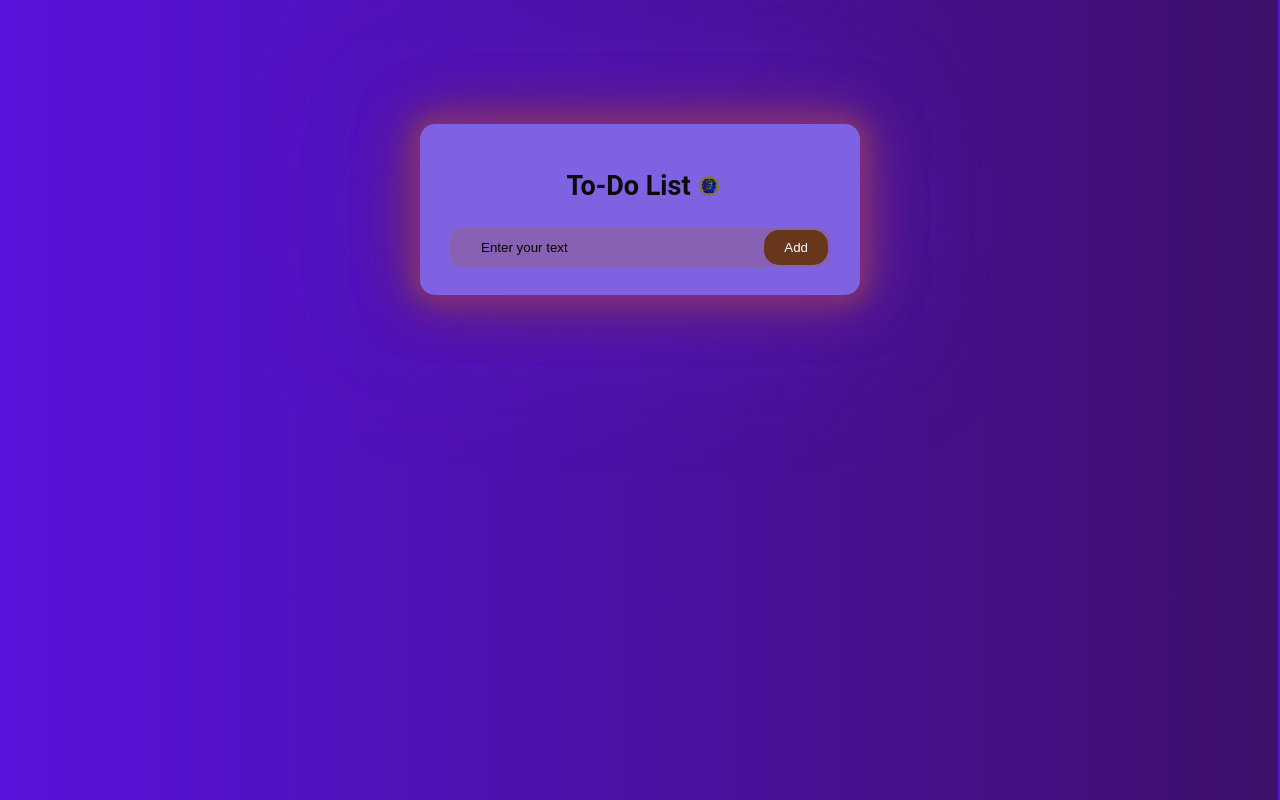
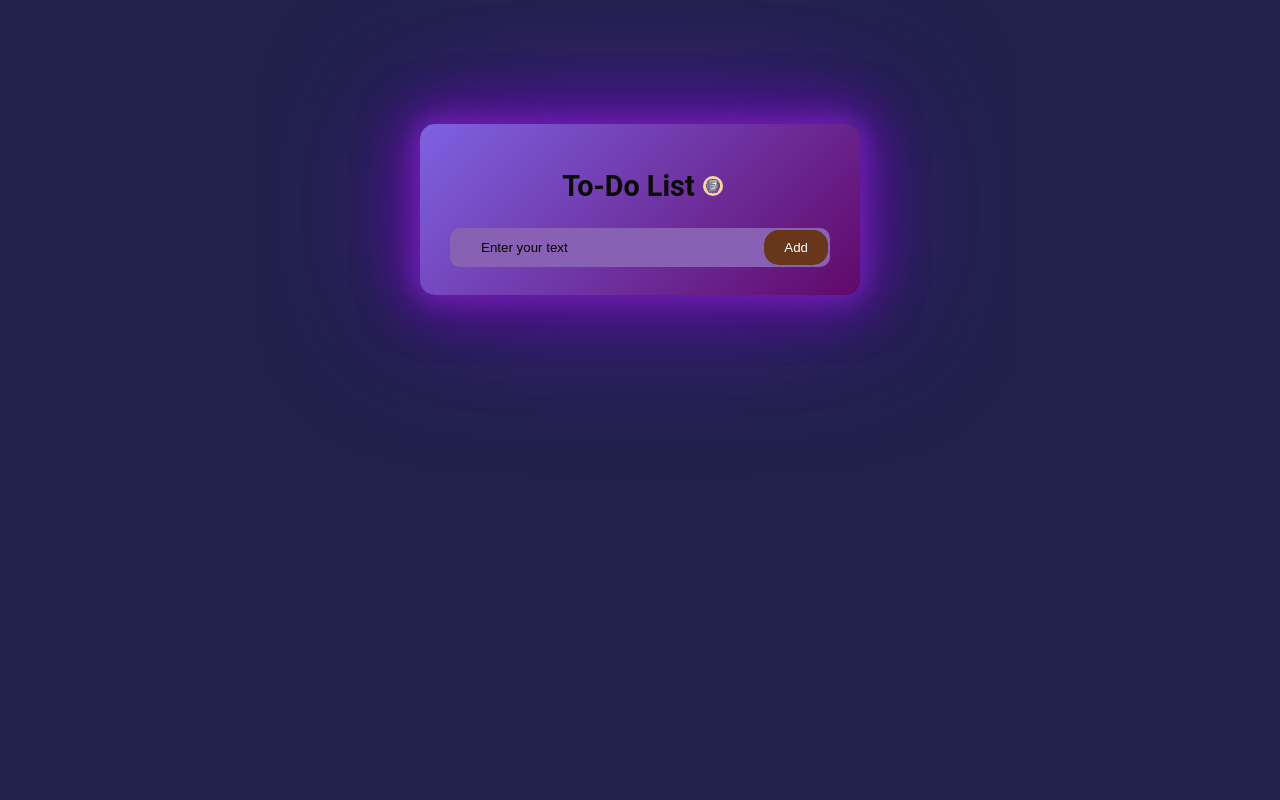
Before and after one commit to kumarbhattarai/to_do_list, a plain HTML site: page index.html in a window 1280 px wide. Drawn offline with Linux system fonts and the light colour scheme.

Commit message:
update in css

```diff
--- a/style.css
+++ b/style.css
@@ -7,31 +7,34 @@
 body{
     font-family: "Roboto", sans-serif;
     color: rgb(11, 11, 11);
-    font-size: large;
+    /* font-size: large; */
      /* background: linear-gradient(to left, #7d15a9, #7e62e1); */
         /* -webkit-background-clip: text; */
         /* -webkit-text-fill-color: transparent; */
         /* background-clip: text; */
         /* color: transparent; */
-    background: linear-gradient(to right,rgb(89, 18, 220),rgb(61, 16, 107));
+    /* background: linear-gradient(to right,rgb(197, 187, 187),rgb(223, 132, 40)); */
+background-color:rgb(33, 33, 75);
     display: flex;
     justify-content: center;
     align-items: center;
 
 }
 .container{
+    z-index: 1;
     margin-top: 15vh;
     width:400px;
     height:auto;
     padding: 20px;
-    background-color:#7e62e1;
+    background:linear-gradient(135deg,#7e62e1,#610969);
+    /* background: linear-gradient(135deg, #7d15a9, #7e62e1, #812fe5, #129ac9); */
 border-radius: 15px;
 box-shadow:
 0px 0px 50px 10px #7d15a9,
-0 0 20px rgba(173, 88, 31, 0.8),
-0 0 30px rgba(108, 119, 11, 0.8),
-0 0 60px rgba(112, 90, 35, 0.8),
-0 0 100px rgba(44, 4, 114, 0.8),
+0 0 20px rgba(97, 31, 210, 0.8),
+0 0 30px rgba(42, 83, 142, 0.8),
+0 0 60px rgba(31, 5, 133, 0.8),
+0 0 100px rgba(30, 5, 73, 0.8),
 0 0 150px rgba(129, 50, 239, 0.8);
 }
 .name{
@@ -40,6 +43,7 @@ box-shadow:
     display:flex;
     justify-content: center;
     align-items: center;
+    font-size: larger;
 }
 
 .name img{
@@ -51,7 +55,7 @@ box-shadow:
     object-fit: cover;
     margin-left: 5px;
     border-radius: 100%;
-    mix-blend-mode:difference;
+    mix-blend-mode:lighten;
 }
 .add{
     display: flex;
```
